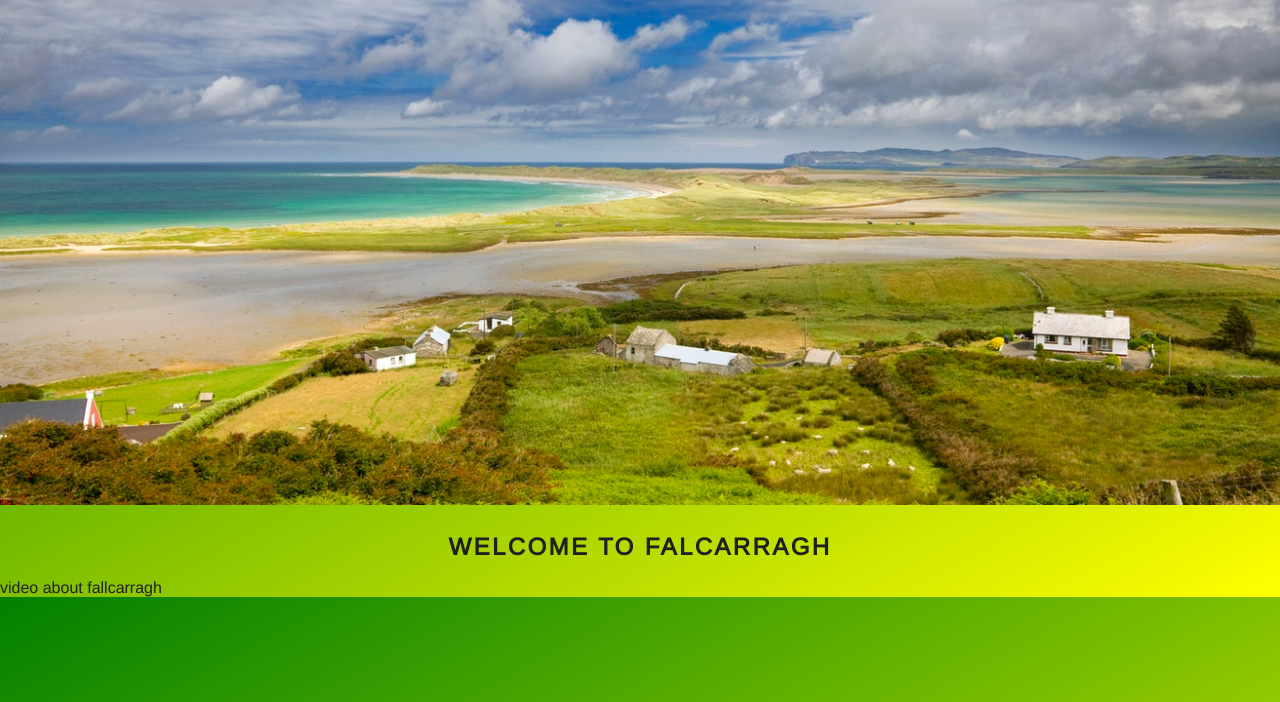
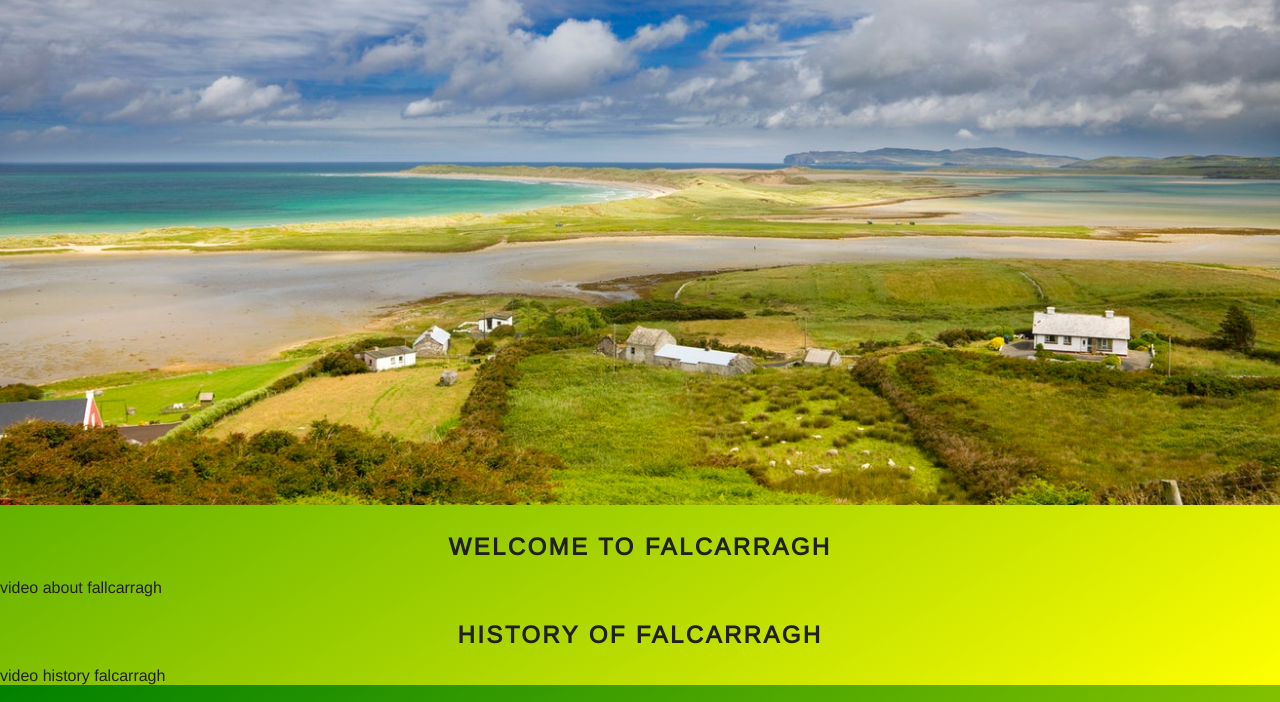
Before and after one commit to Code-Institute-Submissions/Markp1312-Visit-Falcarragh-Resubmit_OctResub, a plain HTML site: page index.html in a window 1280 px wide. Shown: the part 98-800 px from the top of the page. Drawn offline with nearby package versions, Linux system fonts and the light colour scheme.

Commit message:
Added html layout for history section

```diff
--- a/index.html
+++ b/index.html
@@ -56,7 +56,17 @@
             </div>
         </div>
     </section>
+    <section>
+        <h2>History of Falcarragh</h2>
+        <div id="history-container">
+            <p>
 
+            </p>
+            <div>
+                video history falcarragh
+            </div>
+        </div>
+    </section>
 
 
 
```
